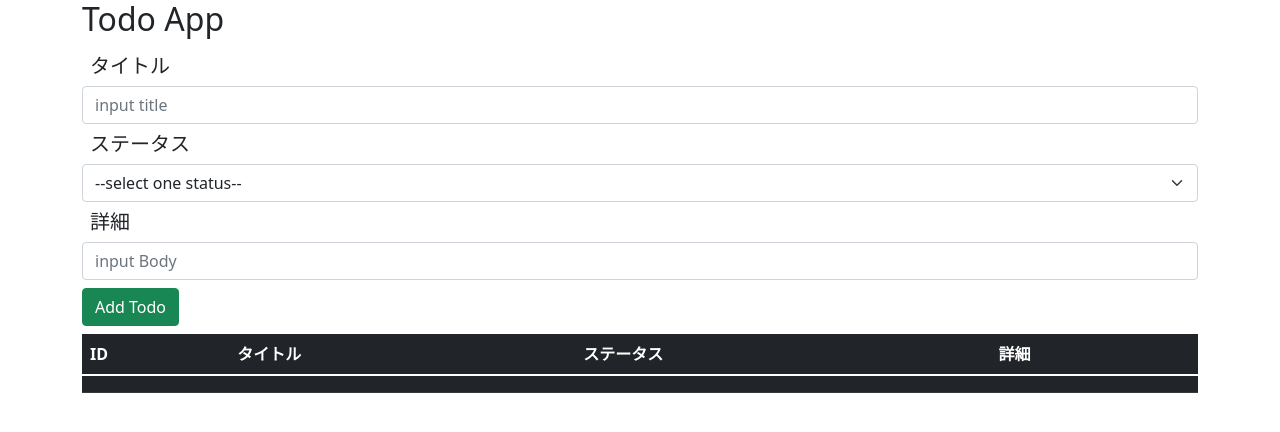
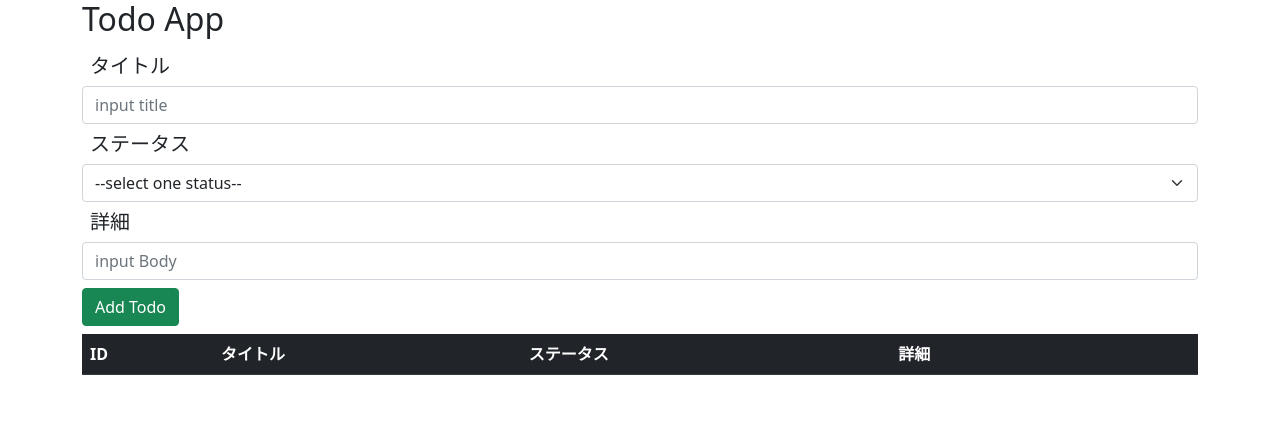
Before and after one commit to washogo/react-hooks-todo-app, a React (Create React App) app: page / in a window 1280 px wide. Shown: the top 432 px of the page. Built offline with nearby package versions, Linux system fonts and the light colour scheme.

Commit message:
create-todos-table

```diff
--- a/src/components/App.js
+++ b/src/components/App.js
@@ -23,14 +23,21 @@ const App = () => {
   const handleAddTodo = (e) => {
     e.preventDefault();
 
+    if (title && status && body) {
       setTodos([ ...todos, {
         id: todos.length + 1,
         title: title,
         status: status,
         body: body
-    }])
+      }]);
+    } else {
+      setTodos([ ...todos ]);
     }
-  console.log(todos)
+
+    setTitle("");
+    setStatus("");
+    setBody("");
+  }
 
   return (
     <>
@@ -50,10 +57,10 @@ const App = () => {
         <div className="input-status form-group">
           <label className="h5 m-2" htmlFor="addTodo">ステータス</label>
           <select className="form-select" value={status} onChange={handleSelectStatus}>
-            <option value="none">--select one status--</option>
-            <option value="do">着手予定</option>
-            <option value="doing">着手</option>
-            <option value="done">完了</option>
+            <option value="">--select one status--</option>
+            <option value="着手予定">着手予定</option>
+            <option value="着手">着手</option>
+            <option value="完了">完了</option>
           </select>
         </div>
         <div className="input-body form-group">
@@ -75,15 +82,21 @@ const App = () => {
             <th>タイトル</th>
             <th>ステータス</th>
             <th>詳細</th>
+            <th></th>
+            <th></th>
           </tr>
         </thead>
         <tbody>
-          <tr>
-            <td></td>
-            <td></td>
-            <td></td>
-            <td></td>
+          {todos.map((todo, index) => (
+            <tr key={index}>
+              <td>{todo.id}</td>
+              <td>{todo.title}</td>
+              <td>{todo.status}</td>
+              <td>{todo.body}</td>
+              <td><button className="btn btn-danger">削除</button></td>
+              <td><button className="btn btn-primary">編集</button></td>
             </tr>
+          ))}
         </tbody>
       </table>
     </div>
```
Lines whose indentation alone changed are shown as unchanged.
